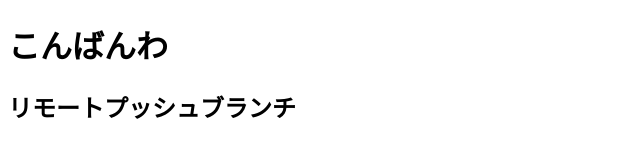
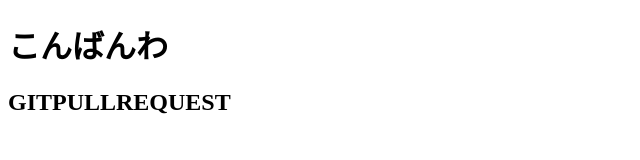
Before and after one commit to minamiyui959/testrepo, a plain HTML site: page start-folder/index.html in a window 1280 px wide. Shown: the whole page, without its empty margins (0-640 px from the left). Drawn offline with Linux system fonts and the light colour scheme.

Commit message:
GITPULLREQUEST

```diff
--- a/start-folder/index.html
+++ b/start-folder/index.html
@@ -7,6 +7,6 @@
 </head>
 <body>
     <h1>こんばんわ</h1>
-    <h2>リモートプッシュブランチ</h2>
+    <h2>GITPULLREQUEST</h2>
 </body>
 </html>
```
